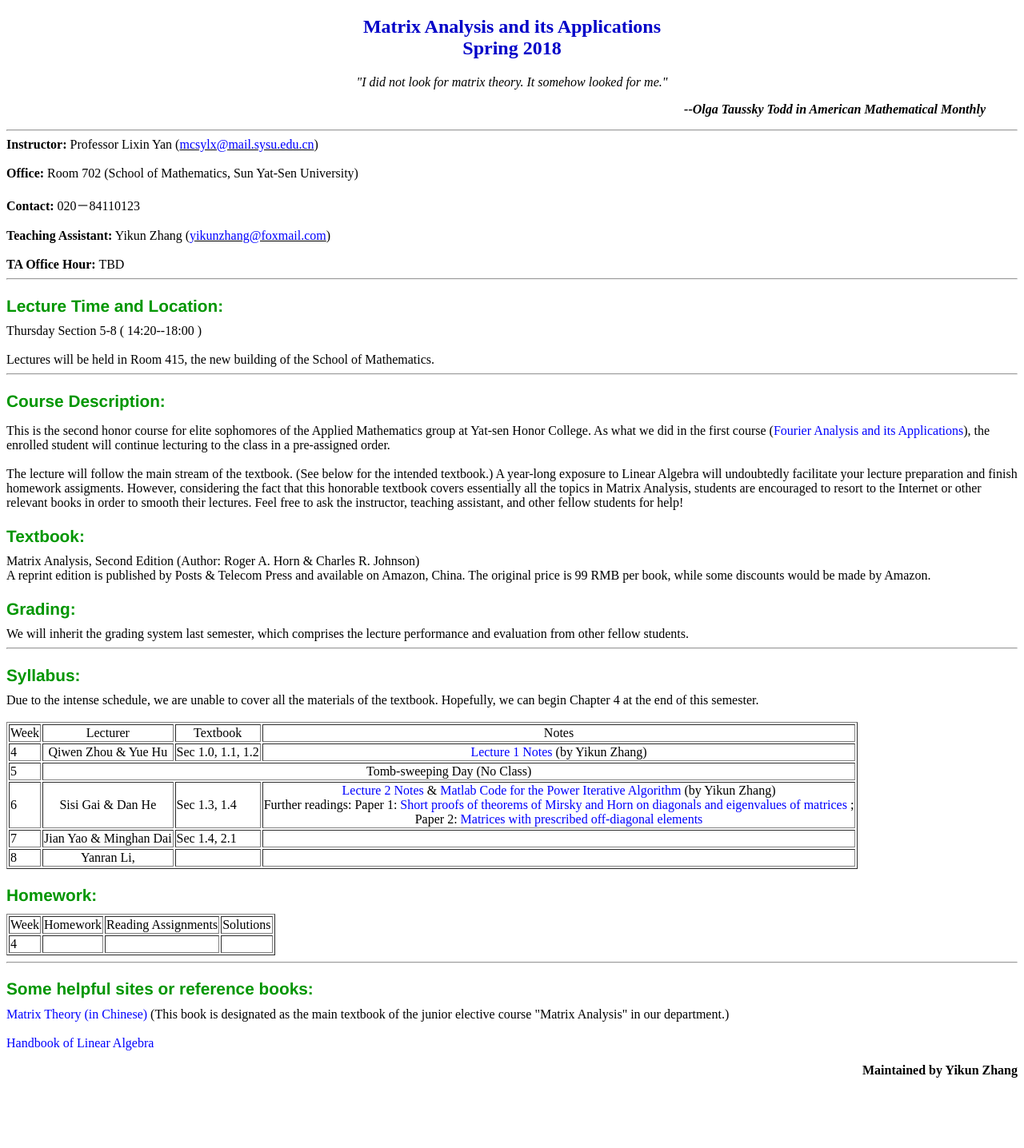
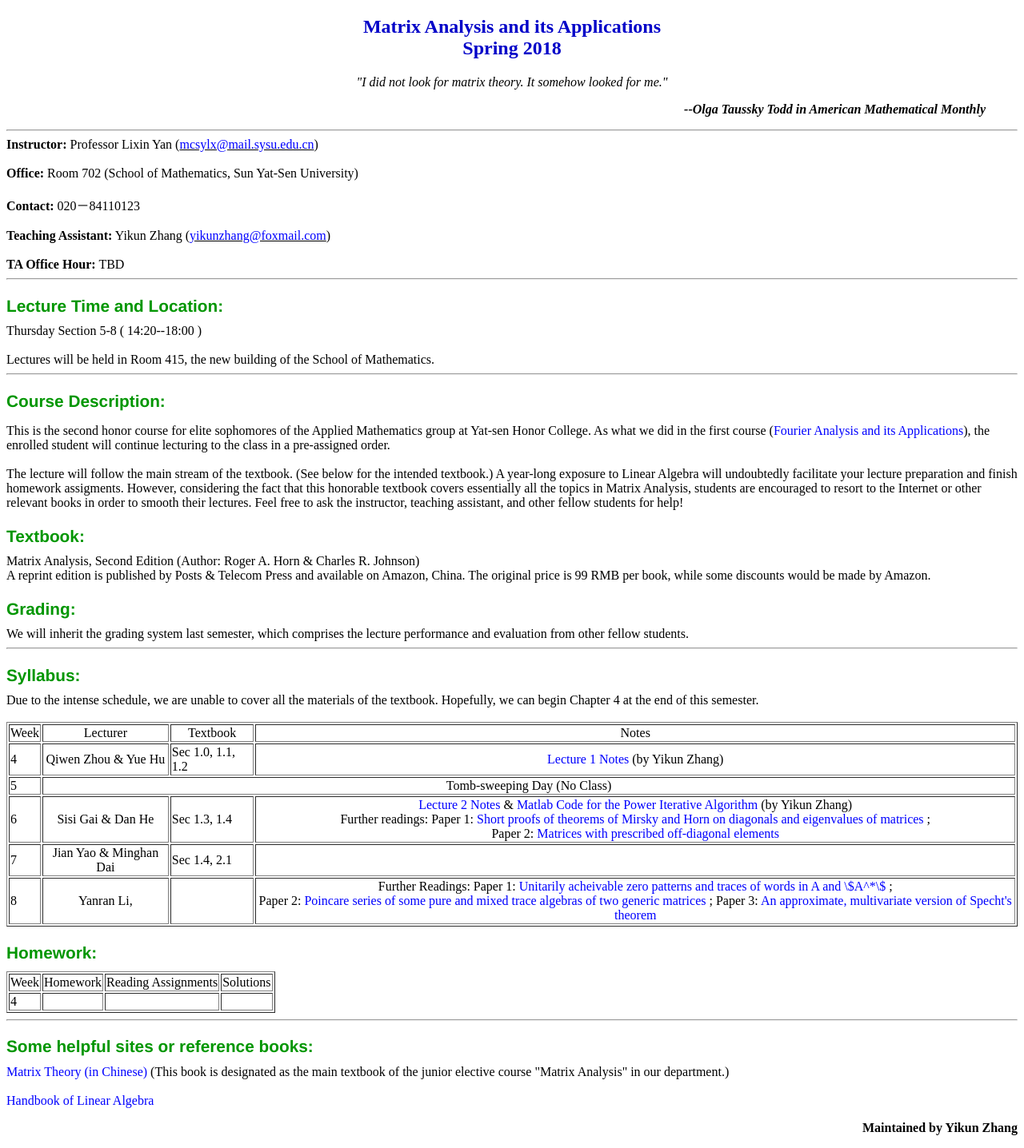
Before and after one commit to zhangyk8/zhangyk8.github.io, a Jekyll site: the page _teaching/matrix_analysis.html, which Jekyll copies as it is, in a window 1280 px wide. Shown: the whole page at 80% size. Built offline with Jekyll 4.4.1, drawn with Linux system fonts in a browser that asks for light colours; before the commit the page ends 1364 px from its top, so only the background shows below that.

Commit message:
Add files via upload

```diff
--- a/_teaching/matrix_analysis.html
+++ b/_teaching/matrix_analysis.html
@@ -115,13 +118,15 @@ Syllabus:
     <TD> 7 </TD>
     <TD colspan="5" align="center"> Jian Yao & Minghan Dai </TD>
     <TD colspan="6"> Sec 1.4, 2.1 </TD>
-    <TD colspan="3" align="center"> </TD>
+    <TD colspan="3" align="center">  </TD>
   </TR>
   <TR>
     <TD> 8 </TD>
     <TD colspan="5" align="center"> Yanran Li,  </TD>
     <TD colspan="6">  </TD>
-    <TD colspan="3" align="center"> </TD>
+    <TD colspan="3" align="center"> Further Readings: Paper 1: <a href="file_spring2018/Unitarily_achievable.pdf"> Unitarily acheivable zero patterns and traces of words in A and \$A^*\$ </a>; <br>
+    Paper 2: <a href="file_spring2018/Poicare_series.pdf"> Poincare series of some pure and mixed trace algebras of two generic matrices </a>;
+    Paper 3: <a href="file_spring2018/Approximate_Specht.pdf"> An approximate, multivariate version of Specht's theorem </a> </TD>
   </TR>
     </TBODY></TABLE>
 
```
Also changed, not shown: other parts of _teaching/matrix_analysis.html (+3 -0 lines).
